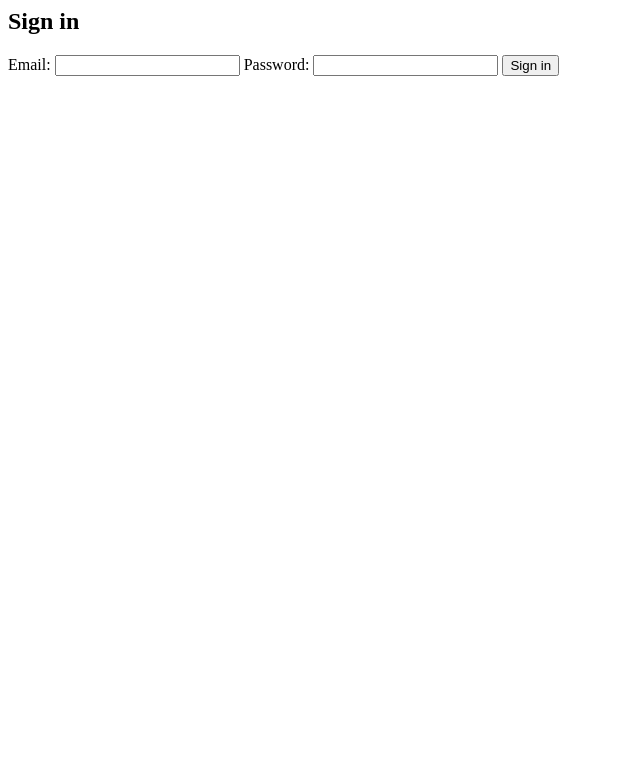
After one commit to ibbe479/S.R.T, a Flask app: template templates/login.html in a window 1280 px wide. The commit adds this page. Shown: the top 783 px of the page, without its empty margins (0-640 px from the left). Run offline with Flask 3, Linux system fonts and the light colour scheme; the template is opened without the code that fills it, so the values that code supplies are empty.

Commit message:
inlogning och regestrering klar

```diff
--- /dev/null
+++ b/rout.py
@@ -0,0 +1,54 @@
+from flask import Flask, render_template, request, redirect, url_for
+import app
+
+RT = Flask(__name__)
+
+@RT.route('/')
+def sign_in():
+    return render_template('sig_up.html')
+
+@RT.route('/sign_up', methods=['POST'])
+def handle_sign_up():
+    ''' hämtar data från formuläret och skickar det till registrera_anvandare funktionen i app.py'''
+    try:
+        form_data = {
+            "name": request.form.get('name'),
+            "email": request.form.get('email'),
+            "password": request.form.get('password'),
+            "role": request.form.get('role')
+        }
+
+        result = app.registrera_anvandare(form_data)
+        return redirect(url_for('login'))
+
+    except Exception as e:
+        print("Fel vid hantering av registrering:", e)
+        return "Något gick fel.", 400
+
+@RT.route('/login')
+def login():
+    return render_template('login.html')
+
+@RT.route('/handle_login', methods=['POST'])
+def handle_login():
+    try:
+        form_data = {
+            "email": request.form.get('email'),
+            "password": request.form.get('password')
+        }
+
+        result = app.leta_anv(form_data)
+        if result :
+            return f"Välkommen, {result[0]['name']}! Du är inloggad."
+        else:
+            return "Felaktig e-post eller lösenord.", 401
+    except Exception as e:
+        print("Fel vid hantering av inloggning:", e)
+        return "Något gick fel vid inloggning.", 400
+
+
+
+
+
+if __name__ == '__main__':
+    RT.run(debug=True)
--- /dev/null
+++ b/templates/login.html
@@ -0,0 +1,27 @@
+<!--admin only-->
+<doctype html>
+<html lang="en">
+<head>
+    <meta charset="UTF-8">
+    <meta name="viewport" content="width=device-width, initial-scale=1.0">
+    <title>Sign Up</title>
+
+</head>
+<body>
+    <div class="container">
+        <h2>Sign in</h2>
+        <form action="/handle_login" method="post">
+
+
+            <label for="email">Email:</label>
+            <input type="email" id="email" name="email" required>
+
+            <label for="password">Password:</label>
+            <input type="password" id="password" name="password" required>
+
+             <button type="submit">Sign in</button>
+
+        </form>
+    </div>
+</body>
+</html>
--- a/templates/sig_up.html
+++ b/templates/sig_up.html
@@ -5,7 +5,7 @@
     <meta charset="UTF-8">
     <meta name="viewport" content="width=device-width, initial-scale=1.0">
     <title>Sign Up</title>
-    <link rel="stylesheet" href="{{ url_for('static', filename='styles.css') }}">
+
 </head>
 <body>
     <div class="container">
```
Also changed, not shown: app.py (+14 -16 lines).
